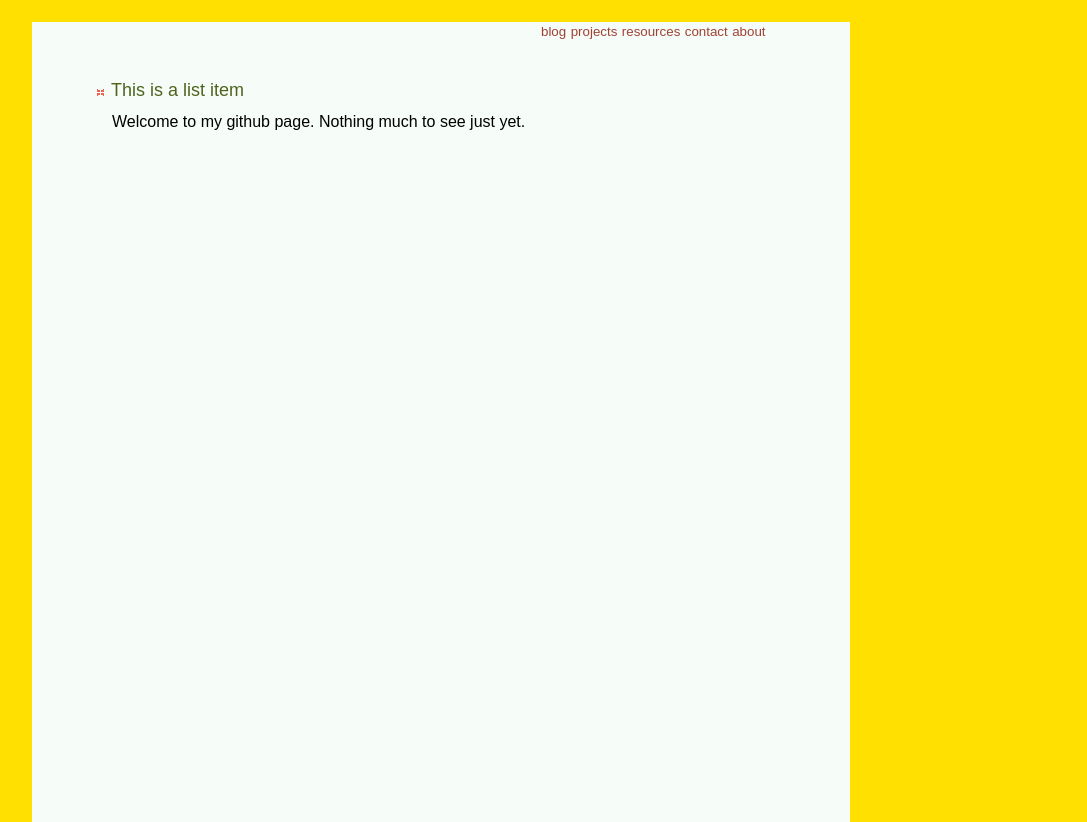
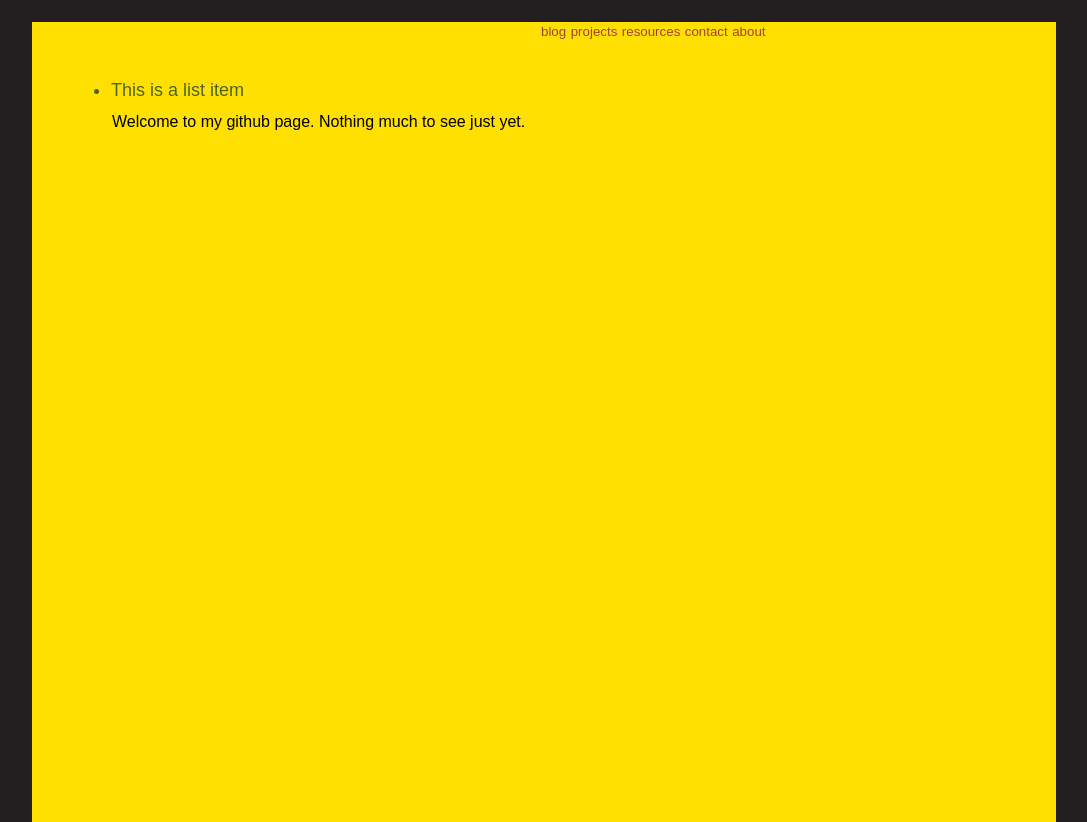
Before and after one commit to tomtomprince/gurneyman.github.com, a plain HTML site: page index.html in a window 1280 px wide. Shown: the whole page, without its empty margins (68-1155 px from the left). Drawn offline with Linux system fonts and the light colour scheme.

Commit message:
More Color Stuff

```diff
--- a/css/green.css
+++ b/css/green.css
@@ -22,7 +22,7 @@ html * {
             }
 
 body {
-            background: #FFE001;
+            background: #231F20;
             color: #000000;
             font-family: sans-serif;
             }
@@ -32,7 +32,7 @@ body {
 /********************************/
 
 ul {
-            list-style: url(../images/bullet.gif);
+
             color: #4d641e;
             position: relative;
             left: 19px;
@@ -84,9 +84,9 @@ a:visited {
             position: absolute;
             left:100px;
             top: 22px;
-            width: 818px;
+            width: 80%;
             height: 100%;
-            background: #F6FCF7;
+            background: #FFE001;
 
             }
 #maincontent {
```
